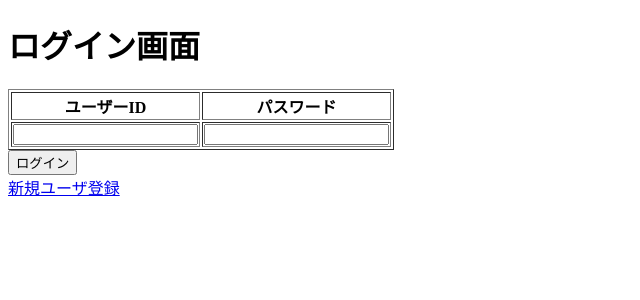
After one commit to kubota-a/-learning-notes, a Flask app: page /login in a window 1280 px wide. The commit adds this page. Shown: the top 300 px of the page, without its empty margins (0-640 px from the left). Run offline with Flask 3, Linux system fonts and the light colour scheme.

Commit message:
各HTMLのコメント修正・login.htmlの作成・フラッシュメッセージの色設定

```diff
--- a/flask-practice/app.py
+++ b/flask-practice/app.py
@@ -44,8 +44,8 @@ login_manager.init_app(app)
 login_manager.login_view = "login"
 
 # flask-login のエラーメッセージ設定　@login_required を付けたページにユーザーがログインなしでアクセスした場合
-# login_manager.login_message = "ログインが必要です。"    # 表示メッセージ
-# login_manager.login_message_category = "warning"    # flashの色（warning/info/errorなど）
+login_manager.login_message = "ログインが必要です"    # 表示メッセージ
+login_manager.login_message_category = "error"    # flashの色（warning/info/errorなど）
 
 
 # =========================================
--- a/flask-practice/templates/base.html
+++ b/flask-practice/templates/base.html
@@ -4,18 +4,22 @@
     <meta charset="UTF-8">
     <meta name="viewport" content="width=device-width, initial-scale=1.0">
     <title>メモアプリ</title>
+    <style>
+      .flash { margin: 0 0 10px; font-weight: bold; }
+      .flash.error { color: red; }
+      .flash.warning { color: red; }
+      .flash.success { color: green; }
+    </style>
 </head>
 <!-- フラッシュメッセージ app.pyでflash()されたメッセージを、HTML上で表示するための仕組み。Jinjaのテンプレート処理-->
 <body>
  <!-- Flask関数get_flashed_messages()で、「app.pyでflash()されたメッセージ（メッセージのカテゴリを含む）をまとめて」変数messages（メッセージのリスト）に格納 -->
   {% with messages = get_flashed_messages(with_categories=true) %}<!-- with→{% with %} ~ {% endwith %}の中だけで使えるローカル変数を作るためのjinja文法 -->
     {% if messages %}   <!-- もし変数messagesの中にメッセージが1つでもあるなら、（messagesが空リストなら下記の処理はしない） -->
-      <ul>
         <!-- with_categories=trueの時のリストは[("success", "ログインしました"),("error", "ユーザー名が違います")]の様になるから、変数は2つ用意してる -->
-        {% for category, message in messages %}   <!-- 変数messagesからメッセージをカテゴリ付きで1つずつ取り出すループ -->
-          <li>[{{ category }}] {{ message }}</li>   <!-- 取り出したcategoryとmessageをリスト（箇条書き）として表示する -->
+        {% for category, message in messages %}   <!-- 変数messagesからカテゴリとメッセージを1つずつ取り出すループ -->
+          <p class="flash {{ category }}">{{ message }}</p>   <!-- 取り出したmessageを表示する -->
         {% endfor %}
-      </ul>
     {% endif %}
   {% endwith %}
 
--- a/flask-practice/templates/edit.html
+++ b/flask-practice/templates/edit.html
@@ -1,7 +1,9 @@
 {% extends "base.html" %}
 {% block content %}
+
 <h1>編集</h1>
-<form method="POST" action="{{ url_for('edit', id=memo.id) }}">  <!-- ■　"submit"とセット。「edit関数に紐づいていてURLパラメータがmemo.idなURL」に送信する -->
+<!-- フォーム送信されたらPOSTリクエストを送る。送り先＝edit関数に紐づいていてURLパラメータがmemo.idで生成するURL -->
+<form method="POST" action="{{ url_for('edit', id=memo.id) }}">
     <table border="1">
         <tr>
             <th>タイトル</th>
@@ -18,5 +20,7 @@
     </table>
     <input type="submit" value="編集">  <!-- "submit"　フォーム送信ボタン　■に従ってinputの値を集め、POSTリクエストでデータ送信 -->
 </form>
+
 <a href="{{ url_for('top') }}" role="button">一覧に戻る</a>  <!-- aタグ　リンクボタン　GETリクエストで画面移動 -->
+
 {% endblock %}
--- a/flask-practice/templates/index.html
+++ b/flask-practice/templates/index.html
@@ -1,7 +1,10 @@
 {% extends "base.html" %}
 {% block content %}
+
 <h1>メモアプリ</h1>
+
     <a href="{{ url_for('regist') }}" role="button">新規登録</a>
+
     {% if memo_list == [] %}
         <p>メモは登録されていません</p>
     {% else %}
@@ -22,5 +25,6 @@
                 </tr>
             {% endfor %}
         </table>
+
     {% endif %}
 {% endblock %}
--- /dev/null
+++ b/flask-practice/templates/login.html
@@ -0,0 +1,27 @@
+{% extends "base.html" %}
+{% block content %}
+
+<h1>ログイン画面</h1>
+<!-- フォームが送信されたらPOSTリクエストを送る・送り先＝login関数に紐づくURLを生成し、現在のクエリパラメータ?next=〇〇を付け足したURL -->
+<form method="POST" action="{{ url_for('login', next=request.args.get('next')) }}">  <!-- GETのURLクエリ（?xxx=yyy）をまとめた辞書（request.args）から、キー"next"の値（＝元のURL）を取り出してnextに格納。URLに「next=〇〇」がついてなければNone -->
+    <table border="1">
+        <tr>
+            <th>ユーザーID</th>
+            <th>パスワード</th>
+        </tr>
+        <tr>
+            <td>
+                <!-- 入力欄（userid）の初期値として、テンプレート変数useridに値が入っていればその値を表示。useridがNoneまたは未定義なら、代わりに空文字を表示 -->
+                <input type="text" name="userid" value="{{ userid | default('') }}">  <!-- value=は、入力ボックスに表示する初期値を決める部分 -->
+            </td>
+            <td>
+                <input type="password" name="password">  <!-- PWでは初期値なし -->
+            </td>
+        </tr>
+    </table>
+    <input type="submit" value="ログイン">  <!-- "submit"　フォーム送信ボタン。inputの値を集め、POSTリクエストでデータ送信 -->
+</form>
+
+<a href="{{ url_for('signup') }}" role="button">新規ユーザ登録</a>    <!-- 「新規ユーザ登録」ボタン -->
+
+{% endblock %}
--- a/flask-practice/templates/regist.html
+++ b/flask-practice/templates/regist.html
@@ -1,7 +1,9 @@
 {% extends "base.html" %}
 {% block content %}
+
 <h1>新規登録</h1>
-<form method="POST" action="{{ url_for('regist') }}">  <!-- ■　"submit"とセット。「関数registに紐づいているURL」に送信されるフォーム -->
+
+<form method="POST" action="{{ url_for('regist') }}">  <!-- フォーム送信されたらPOSTリクエストを送る。送り先＝関数registに紐づけて生成するURL -->
     <table border="1">
         <tr>
             <th>タイトル</th>
@@ -18,5 +20,7 @@
     </table>
     <input type="submit" value="新規登録">  <!-- "submit"　フォーム送信ボタン　■に従ってinputの値を集め、POSTリクエストでデータ送信 -->
 </form>
+
 <a href="{{ url_for('top') }}" role="button">一覧に戻る</a>  <!-- aタグ　リンクボタン　GETリクエストで画面移動 -->
+
 {% endblock %}
```
Also changed, not shown: flask-practice/templates/delete.html (+6 -1 lines), flask-practice/templates/signup.html (+7 -3 lines), flask-practice/app.db.
